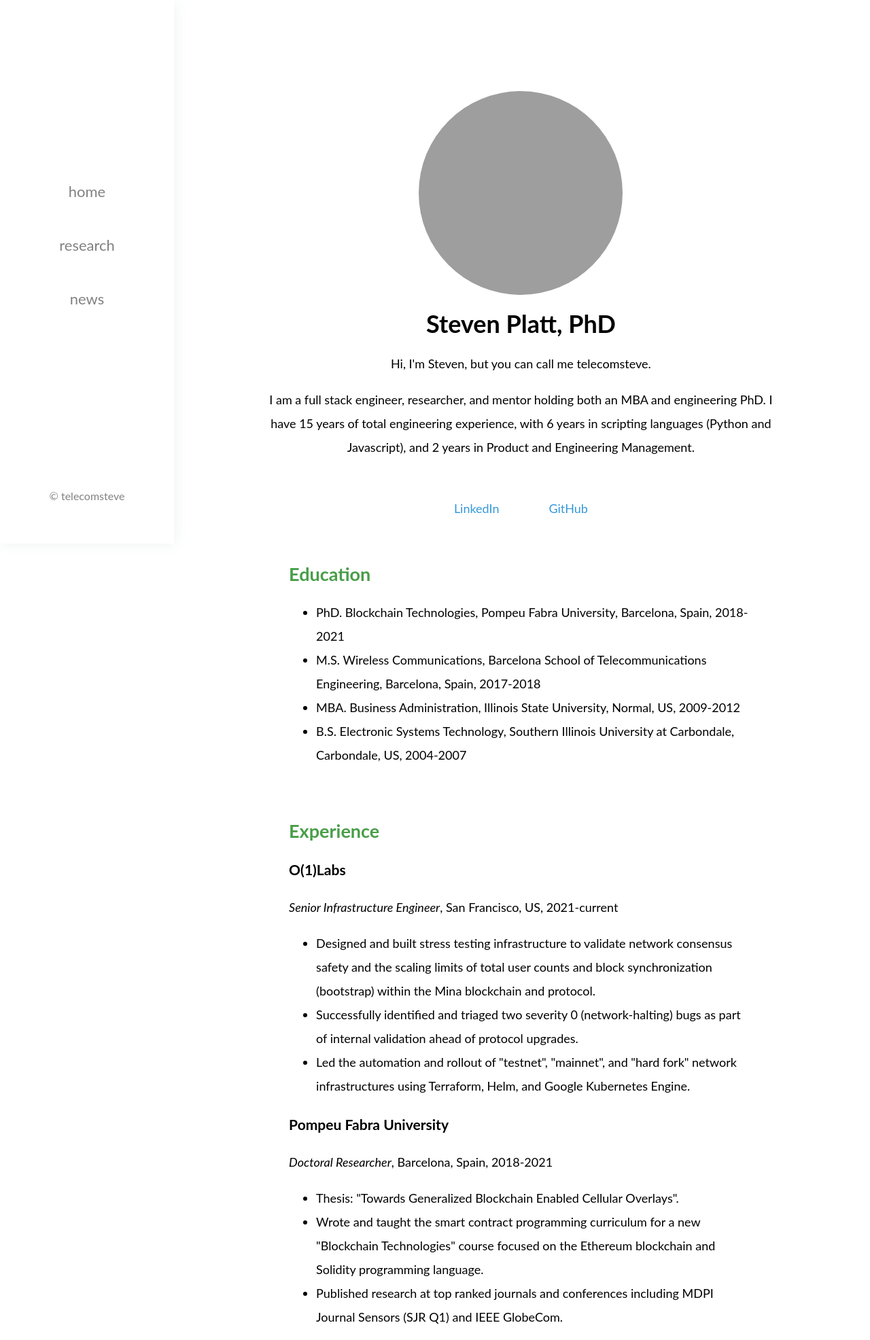
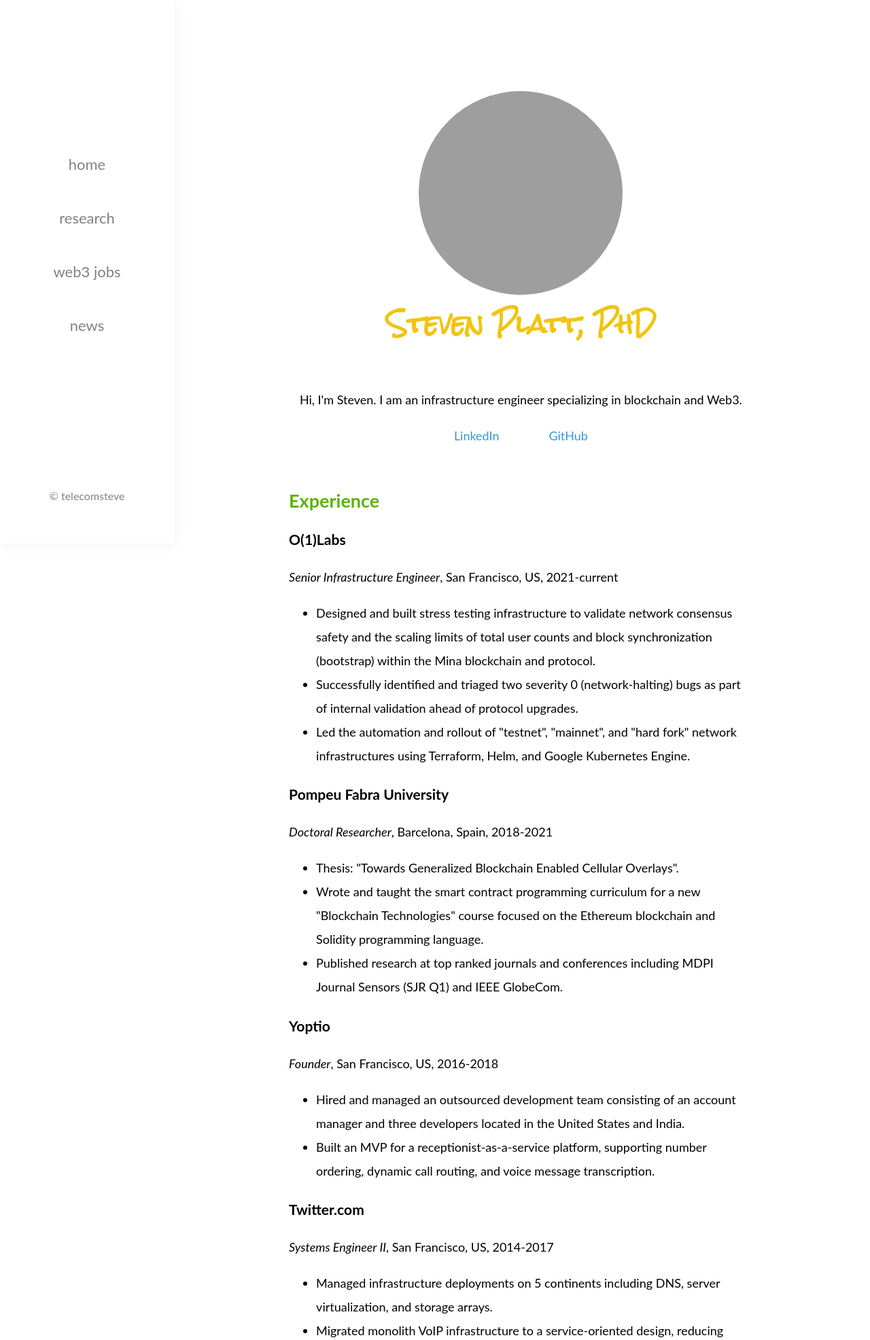
Before and after one commit to stevenplatt/telecomsteve-flask, a Flask app: page / in a window 1280 px wide. Shown: the top 1972 px of the page at 68% size. Run offline with Flask 2, Linux system fonts and the light colour scheme; grey boxes are pictures that could not be loaded.

Commit message:
updated styling and feed placeholder

```diff
--- a/telecomsteve/application.py
+++ b/telecomsteve/application.py
@@ -60,6 +60,18 @@ def newsfeed(topic):  # source https://waylonwalker.com/parsing-rss-python/
 def home():
     return render_template('index.html')
 
+@application.route("/research", methods=["GET"])
+def research():
+    return render_template('research.html')
+
+@application.route("/jobs", methods=["GET"])
+def jobs():
+    return render_template('jobs.html', category='jobs')
+
+@application.route("/jobs_30days", methods=["GET"])
+def jobs_30days():
+    return render_template('jobs.html', category='jobs_30days')
+
 @application.route("/news", methods=["GET"])
 def engineering():
     content = newsfeed('engineering')
@@ -69,10 +81,6 @@ def engineering():
 def finance():
     content = newsfeed('finance')
     return render_template('news.html', news=content, blocked=filtered_urls, category='finance')
-
-@application.route("/research", methods=["GET"])
-def research():
-    return render_template('research.html')
 
 @application.route("/login", methods=["POST", "GET"])
 def login():
--- a/telecomsteve/static/css/main.css
+++ b/telecomsteve/static/css/main.css
@@ -1,5 +1,10 @@
 body {
 	font-family: "Lato", sans-serif;
+}
+
+h1 {
+	font-family: 'Rock Salt', cursive;
+	color:#f1c40f;
 }
 
 /* Style page content */
@@ -71,15 +76,15 @@ body {
 }
 
 .about_accent {
-	color: green;
+	color: #59b300;
 }
 
 .resume_accent {
-	color: rgb(72, 158, 72);
+	color: #59b300;
 }
 
 .research_accent {
-	color: #b06ab3;
+	color: #bf80ff;
 }
 
 .blog_accent {
@@ -167,7 +172,7 @@ td {
 
 .about_links {
 	text-align: center;
-	padding: 5% 5% 5% 5%;
+	padding: 0% 5% 5% 5%;
 }
 
 .portfolio_accent {
--- a/telecomsteve/templates/index.html
+++ b/telecomsteve/templates/index.html
@@ -7,25 +7,14 @@
 
         <div class="about_text">
             <h1>Steven Platt, PhD</h1>
-
-            <p>Hi, I'm Steven, but you can call me telecomsteve.</p>
-            <p>I am a full stack engineer, researcher, and mentor holding both an MBA and engineering PhD.
-                I have 15 years of total engineering experience, with 6 years in scripting languages (Python and Javascript), and 2 years in Product and Engineering Management.</p>
+            <br>
+            <p>Hi, I'm Steven. I am an infrastructure engineer specializing in blockchain and Web3.</p>
             <div class="about_links">
                 <a class="about_links" target="blank" href="https://www.linkedin.com/in/telecomsteve">LinkedIn</a>
                 <a class="about_links" target="blank" href="https://github.com/stevenplatt/telecomsteve-flask">GitHub</a>
             </div>
 
             <div class="main-content">
-                <h2 class="resume_accent">Education</h2>
-                <ul>
-                  <li>PhD. Blockchain Technologies, Pompeu Fabra University, Barcelona, Spain, 2018-2021</li>
-                  <li>M.S. Wireless Communications, Barcelona School of Telecommunications Engineering, Barcelona, Spain, 2017-2018</li>
-                  <li>MBA. Business Administration, Illinois State University, Normal, US, 2009-2012</li>
-                  <li>B.S. Electronic Systems Technology, Southern Illinois University at Carbondale, Carbondale, US, 2004-2007</li>
-                </ul>
-                <br>
-
                 <h2 class="resume_accent">Experience</h2>
 
                 <h3>O(1)Labs</h3>
@@ -70,13 +59,6 @@
                     United Kingdom and Australia.</li>
                   <li>Global support for Cisco LAN, WAN, Wireless and VPN, Juniper firewall, and F5 Load Balancer systems.</li>
                 </ul>
-
-                <h3>Caterpillar Inc</h3>
-                <p><i>IT Analyst II</i>, Peoria, US, 2007-2012</p>
-                <ul>
-                  <li>Engineering lead for Enterprise Video technology and services.</li>
-                  <li>Completed platform design and field trials of new satellite connected "field view" industrial camera to enable remote machine support with deployments in Canada, Czech Republic, and the United States.</li>
-                </ul>
                 <br>
 
                 <h2 class="resume_accent">Open Source Contributions</h2>
@@ -91,6 +73,15 @@
                   <li>Python, Go, Javascript, Bash, YAML, HCL, Solidity, SQL</li>
                   <li>Linux, AWS, GCP, Azure, Docker, Kubernetes, Ansible, Puppet, Terraform, Engineering Management</li>
                 </ul>
+                <br>
+
+                <h2 class="resume_accent">Education</h2>
+                <ul>
+                  <li>PhD. Blockchain Technologies, Pompeu Fabra University, Barcelona, Spain.</li>
+                  <li>M.S. Wireless Communications, Barcelona School of Telecommunications Engineering, Barcelona, Spain.</li>
+                  <li>MBA. Business Administration, Illinois State University, Normal, USA.</li>
+                  <li>B.S. Electronic Systems Technology, Southern Illinois University at Carbondale, Carbondale, USA.</li>
+                </ul>
             </div>
 
         </div>
--- a/telecomsteve/templates/research.html
+++ b/telecomsteve/templates/research.html
@@ -2,8 +2,9 @@
 {% block content %}
     <div class="main">
         <h1>Research Activity</h1>
+        <br>
         <p>My research focuses are blockchain, cryptocurrency, and peer-to-peer networks.</p>
-        <p>Member of the IEEE Communications Society and the Association of Computing Machinery (ACM).</p>
+        <p>I am member of the IEEE Communications Society and the Association of Computing Machinery (ACM).</p>
 
         <br><br>
 
--- a/telecomsteve/templates/sidebar.html
+++ b/telecomsteve/templates/sidebar.html
@@ -5,6 +5,9 @@
     <meta name="viewport" content="width=device-width, initial-scale=1">
     <title>telecomsteve</title>
     <link rel="stylesheet" href="../static/css/main.css">
+    <link rel="preconnect" href="https://fonts.googleapis.com">
+    <link rel="preconnect" href="https://fonts.gstatic.com" crossorigin>
+    <link href="https://fonts.googleapis.com/css2?family=Rock+Salt&display=swap" rel="stylesheet">
 </head>
 
 <body>
@@ -13,6 +16,7 @@
             <div class="navblock_text">
                 <a href="{{ url_for('home') }}">home</a>
                 <a href="{{ url_for('research') }}">research</a>
+                <a href="{{ url_for('jobs') }}">web3 jobs</a>
                 <a href="{{ url_for('engineering') }}">news</a>
                 <!--<div class="login-menu">
                     <a href="{{ url_for('login') }}">login</a>
```
Also changed, not shown: telecomsteve/templates/jobs.html (added, +40 -0 lines), telecomsteve/templates/news.html (+4 -4 lines).
